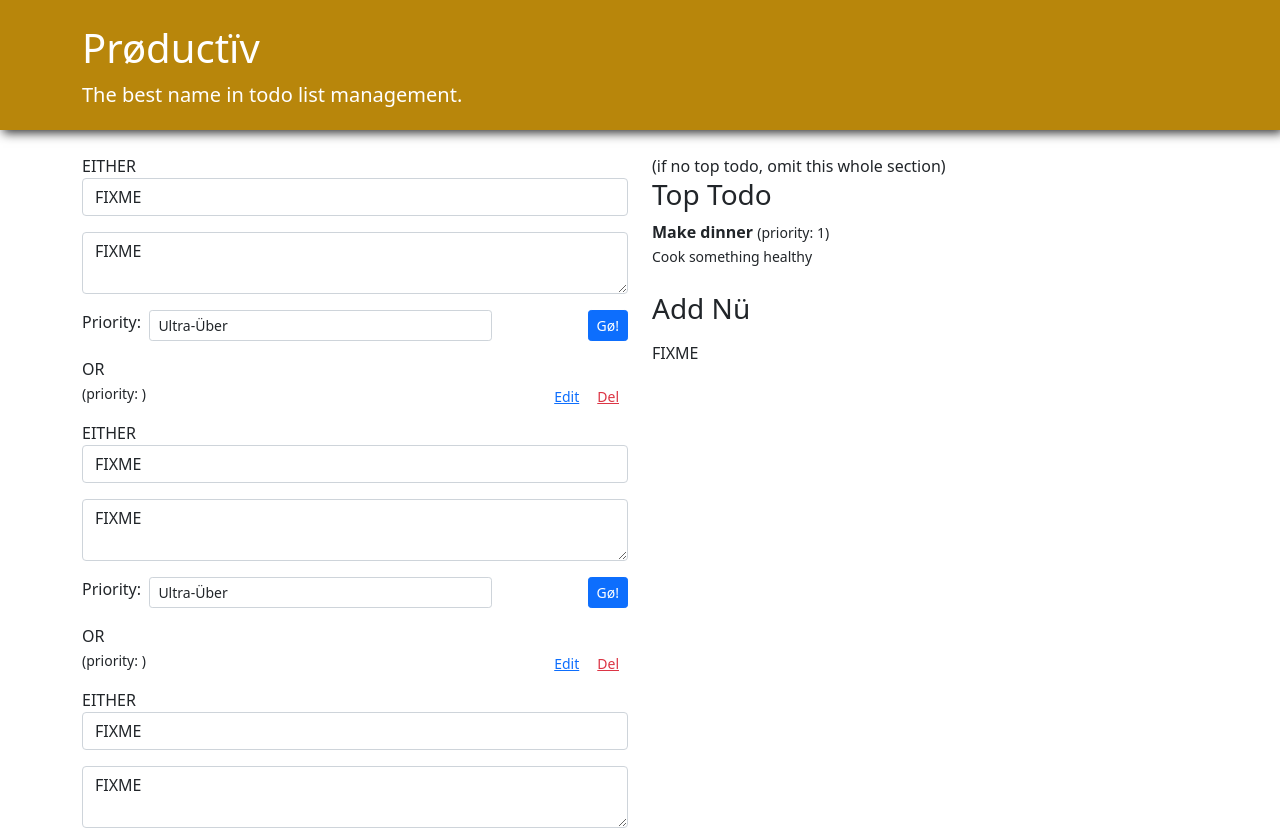
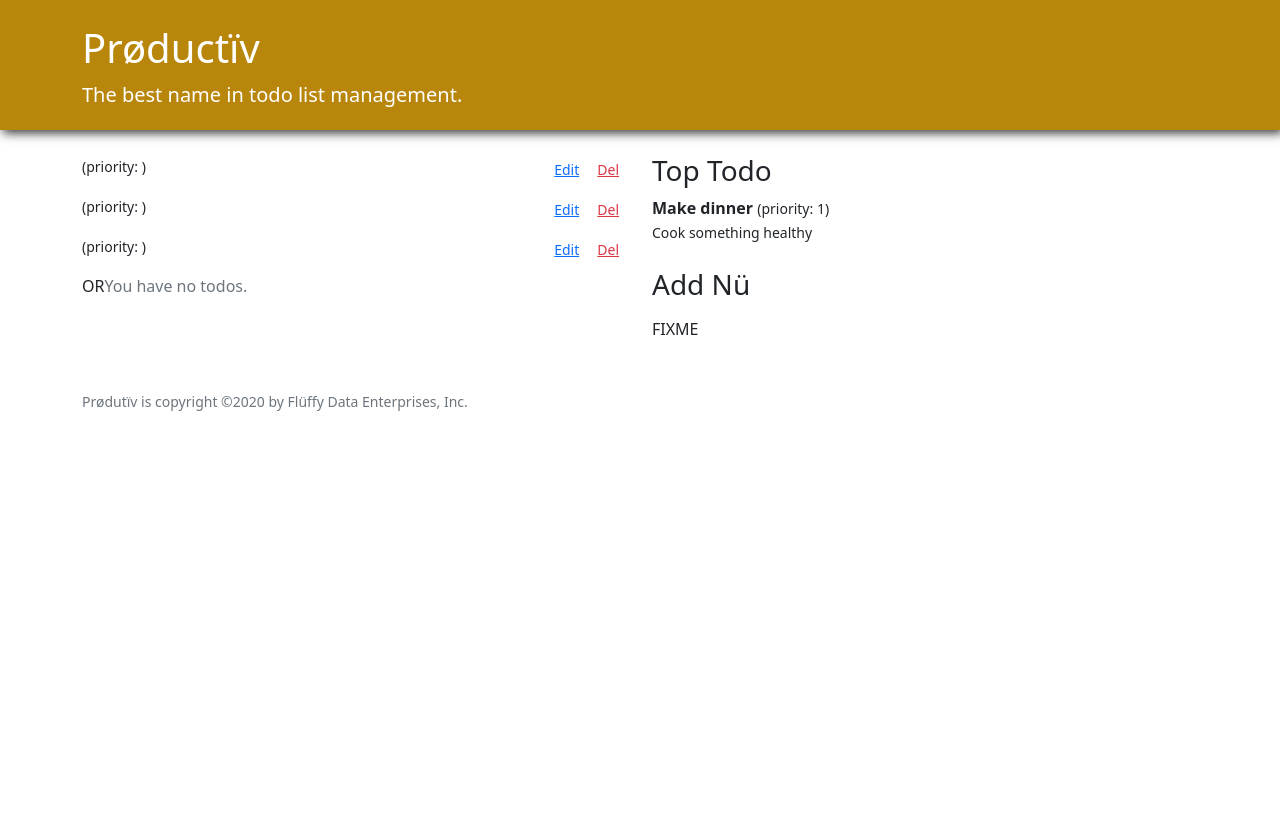
Before and after one commit to m-romberg/react-productiv, a React (Create React App) app: page / in a window 1280 px wide. Shown: the top 830 px of the page. After the commit the page ends 800 px from the top, so only its background shows below. Built offline with nearby package versions, Linux system fonts and the light colour scheme; the HTML template or start-up script is replaced by a standard one.

Commit message:
editable might be working

```diff
--- a/src/EditableTodo.js
+++ b/src/EditableTodo.js
@@ -12,26 +12,33 @@ import TodoForm from "./TodoForm";
  * EditableTodoList -> EditableTodo -> { Todo, TodoForm }
  */
 
-function EditableTodo() {
+function EditableTodo({todo, update, remove}) {
+  console.log('EditableTodo ran')
+  const [isEditing, setIsEditing] = useState(false);
+  console.log('isEditing inside EditableTodo', isEditing);
+  console.log('todo inside EditableTodo', todo);
+
 
   /** Toggle if this is being edited */
-  function toggleEdit() { }
-
+  function toggleEdit() {
+    setIsEditing(true);
+  }
   /** Call remove fn passed to this. */
-  function handleDelete() { }
+  function handleDelete(remove) {
+    remove();
+  }
 
   /** Edit form saved; toggle isEditing and update in ancestor. */
-  function handleSave(formData) { }
+  function handleSave(formData, update) {
+    update(formData);
+    setIsEditing(false);
+  }
 
   return (
       <div className="EditableTodo">
-
-                EITHER
-
-                <TodoForm />
-
-                OR
-
+                {isEditing ?
+                <TodoForm handleSave={handleSave} initialFormData={todo}/>
+                :
                 <div className="mb-3">
                 <div className="float-end text-sm-end">
                   <button
@@ -45,9 +52,9 @@ function EditableTodo() {
                     Del
                   </button>
                 </div>
-                  <Todo />
+                <Todo todo={todo}/>
               </div>
-
+                }
       </div>
   );
 }
--- a/src/EditableTodoList.js
+++ b/src/EditableTodoList.js
@@ -11,7 +11,7 @@ import EditableTodo from "./EditableTodo";
  * TodoApp -> EditableTodoList -> [ EditableTodo, ... ]
  */
 
-function EditableTodoList() {
+function EditableTodoList({todos, update, remove}) {
   return (
       <div>
         {/*   FIXME  */}
--- a/src/Todo.js
+++ b/src/Todo.js
@@ -7,7 +7,6 @@ import React from "react";
  *
  * { EditableTodo, TopTodo } -> Todo
  **/
-// TODO: does this need to be in brackets?
 // props = {todo: {title, description, priority}}
 //props = { title, description, priority }
 function Todo( { todo = {}}) {
--- a/src/TodoApp.js
+++ b/src/TodoApp.js
@@ -42,7 +42,7 @@ function TodoApp({initialTodos=[]}) {
           </div>
 
           <div className="col-md-6">
-            (if no top todo, omit this whole section)
+            {/* (if no top todo, omit this whole section) */}
             <section className="mb-4">
               <h3>Top Todo</h3>
               <TopTodo todos={todos} />
--- a/src/TodoForm.js
+++ b/src/TodoForm.js
@@ -10,7 +10,7 @@ import React, { useState } from "react";
  * { TodoApp, EditableTodo } -> TodoForm
  */
 
-function TodoForm() {
+function TodoForm({handleSave, initialFormData}) {
 
   /** Update form input. */
   function handleChange(evt) { }
--- a/src/TopTodo.js
+++ b/src/TopTodo.js
@@ -10,7 +10,6 @@ import Todo from "./Todo";
  * TodoApp -> TopTodo
 
  */
-// TODO: does this need to be in brackets?
 function TopTodo({todos}) {
   console.log("TopTodo component ran");
   console.log("TopTodo todos", todos);
```
Lines whose indentation alone changed are shown as unchanged.
